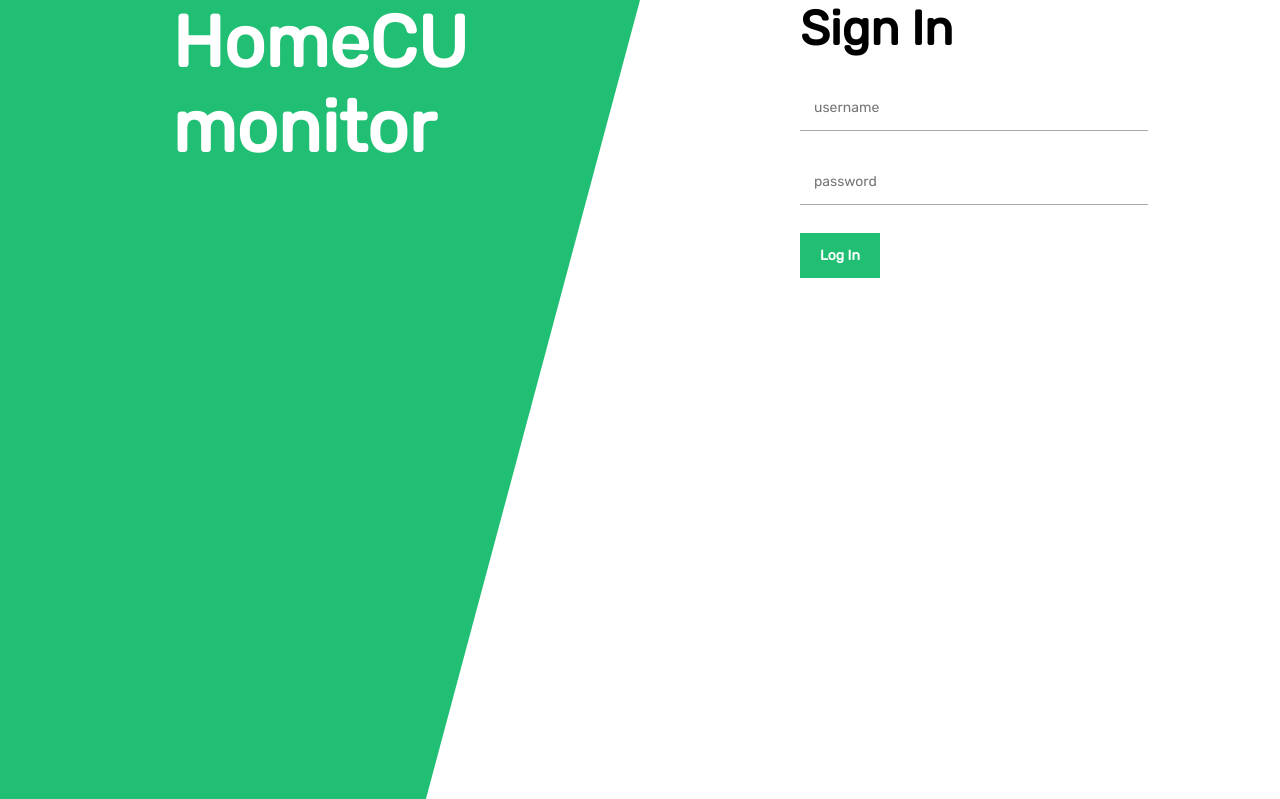
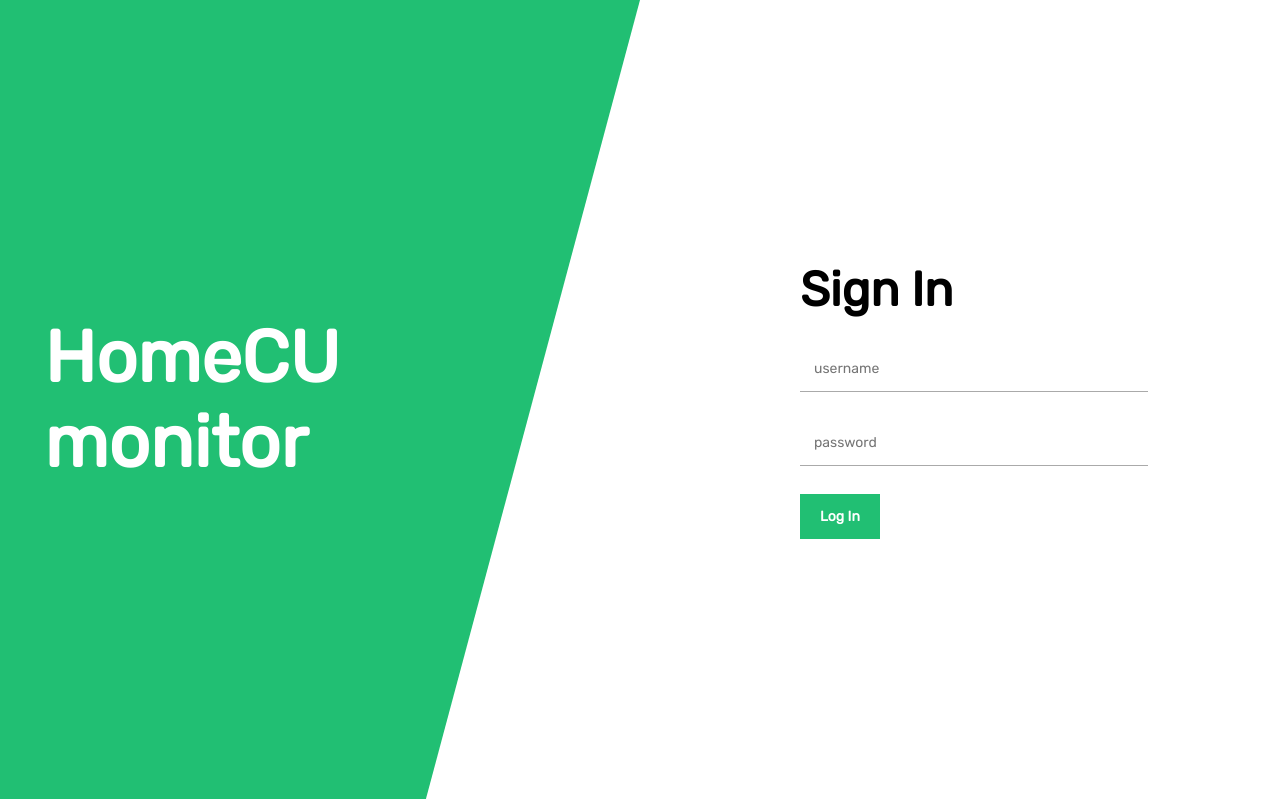
Before and after one commit to NPKelly/CS481-X-S20-capstone-homecu, a Django app: page /Monitor/ in a window 1280 px wide. Shown: the top 799 px of the page. Run offline with Django 3.2, Linux system fonts and the light colour scheme.

Commit message:
login vertical center done #6

```diff
--- a/code/api/static/login.css
+++ b/code/api/static/login.css
@@ -4,6 +4,7 @@ html {
 
 body {
     display: grid;
+    position: relative;
     grid-template-columns: 1fr 1fr;
     overflow: hidden;
     height: 100%;
@@ -71,7 +72,10 @@ input[type=submit] {
 }
 
 #homecumonitor {
-    justify-self: center;
+    position: absolute;
+    top: 50%;
+    left: 30%;
+    transform: translate(-50%, -50%);
 }
 
 form {
@@ -81,7 +85,8 @@ form {
 
 #login {
     width: 50%;
-    justify-self: center;
-    align-self: center;
-    height: 100%;
+    position: absolute;
+    top: 50%;
+    left: 50%;
+    transform: translate(-50%, -50%);
 }
```
